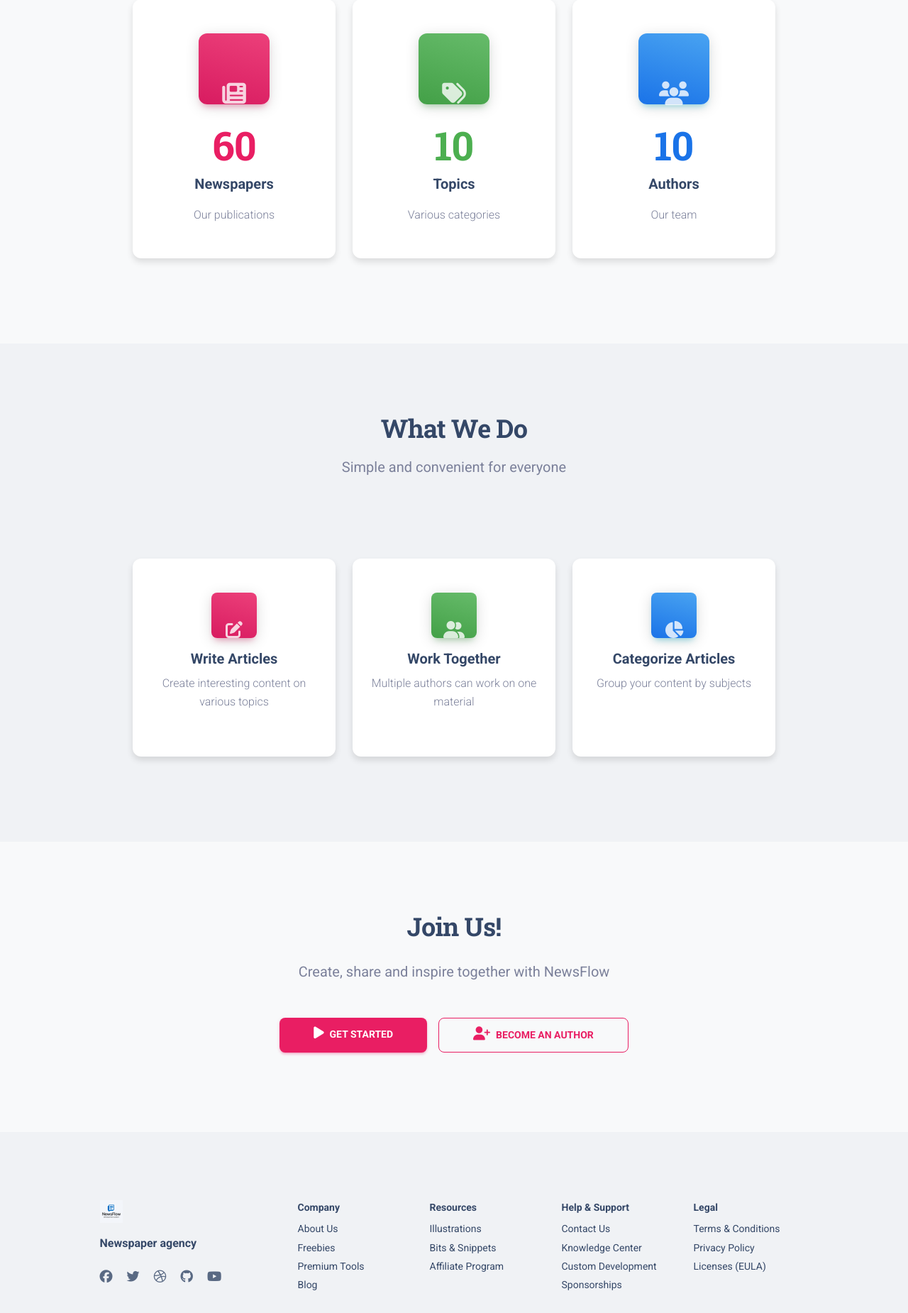
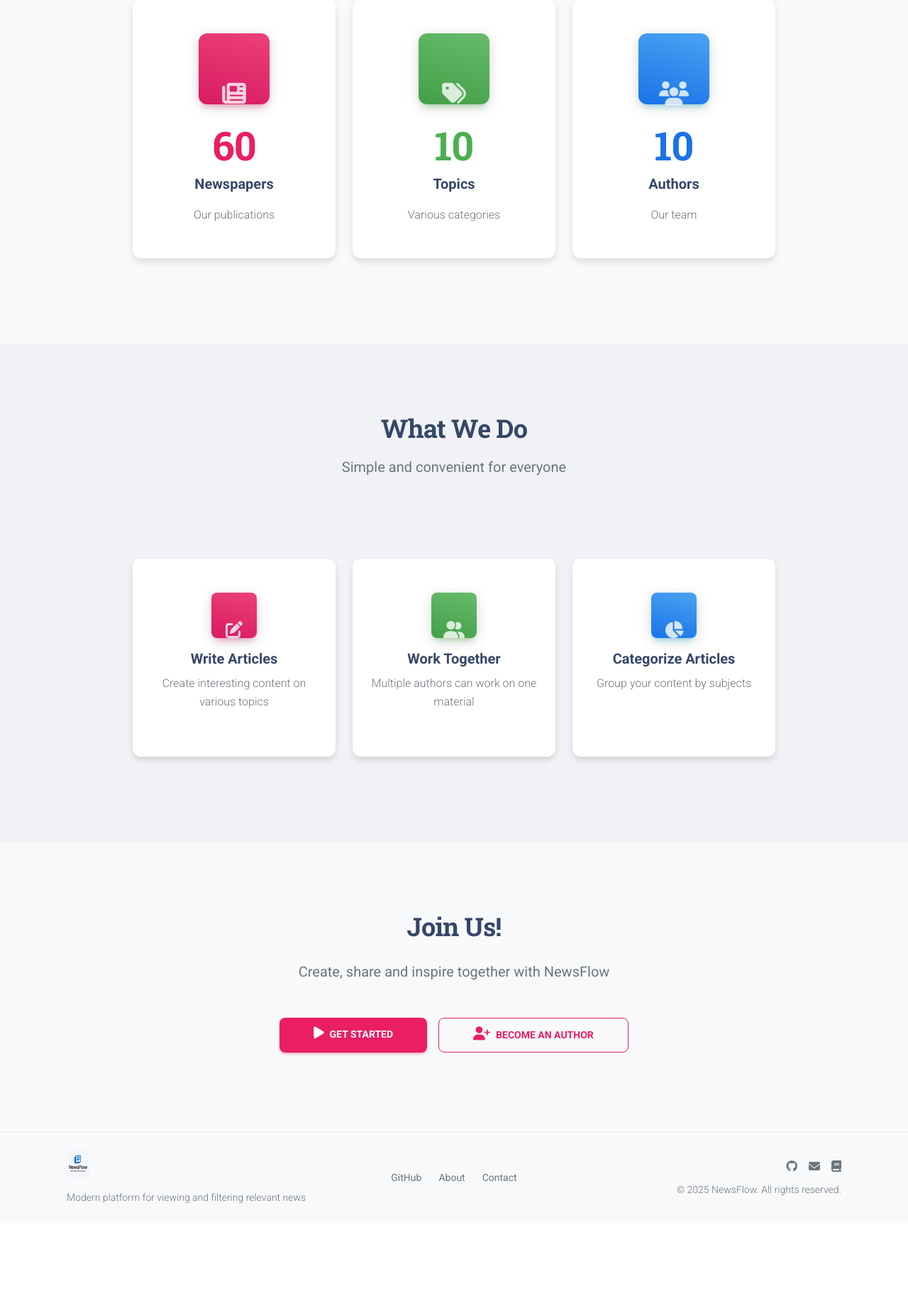
Before and after one commit to DanuloM/NewsFlow, a Django app: page / in a window 1280 px wide. Shown: the part 897-2747 px from the top of the page at 71% size. After the commit the page ends 2592 px from the top, so only its background shows below. Run offline with Django 4.2, Linux system fonts and the light colour scheme; a user stored in the database is signed in; data comes from the database, SQL or seed files in the repository; parts of the project's set-up code (start-up, migrations or seed data) failed here and were passed over; some libraries are stand-ins or nearby versions.

Commit message:
refactor: simplify footer layout

```diff
--- a/templates/includes/footer.html
+++ b/templates/includes/footer.html
@@ -1,142 +1,73 @@
+<footer class="footer py-4">
+  <div class="container">
+    <div class="row align-items-center">
+      <!-- Logo and Description -->
+      <div class="col-lg-4 mb-4 mb-lg-0 text-center text-lg-start">
+        <a href="https://github.com/DanuloM/NewsFlow" class="d-inline-block mb-3">
+          <img src="{{ ASSETS_ROOT }}/img/NewsFlow.png" class="footer-logo" alt="NewsFlow Logo" height="40">
+        </a>
+        <p class="text-muted mb-0 small">
+          Modern platform for viewing and filtering relevant news
+        </p>
+      </div>
 
-  <footer class="footer pt-5 mt-5">
-    <div class="container">
-      <div class=" row">
-        <div class="col-md-3 mb-4 ms-auto">
-          <div>
-            <a href="https://github.com/DanuloM/NewsFlow">
-              <img src="{{ ASSETS_ROOT }}/img/NewsFlow.png" class="mb-3 footer-logo" alt="main_logo">
+      <div class="col-lg-4 mb-4 mb-lg-0 text-center">
+        <div class="d-flex flex-wrap justify-content-center gap-4">
+          <a href="https://github.com/DanuloM/NewsFlow" class="text-muted text-decoration-none small" target="_blank">
+            GitHub
           </a>
-            <h6 class="font-weight-bolder mb-4">Newspaper agency</h6>
-          </div>
-          <div>
-            <ul class="d-flex flex-row ms-n3 nav">
-              <li class="nav-item">
-                <a class="nav-link pe-1" href="https://github.com/DanuloM" target="_blank">
-                  <i class="fab fa-facebook text-lg opacity-8"></i>
+          <a href="#" class="text-muted text-decoration-none small">
+            About
           </a>
-              </li>
-              <li class="nav-item">
-                <a class="nav-link pe-1" href="https://github.com/DanuloM" target="_blank">
-                  <i class="fab fa-twitter text-lg opacity-8"></i>
+          <a href="#" class="text-muted text-decoration-none small">
+            Contact
           </a>
-              </li>
-              <li class="nav-item">
-                <a class="nav-link pe-1" href="https://github.com/DanuloM" target="_blank">
-                  <i class="fab fa-dribbble text-lg opacity-8"></i>
-                </a>
-              </li>
-              <li class="nav-item">
-                <a class="nav-link pe-1" href="https://github.com/DanuloM" target="_blank">
-                  <i class="fab fa-github text-lg opacity-8"></i>
-                </a>
-              </li>
-              <li class="nav-item">
-                <a class="nav-link pe-1" href="https://github.com/DanuloM" target="_blank">
-                  <i class="fab fa-youtube text-lg opacity-8"></i>
-                </a>
-              </li>
-            </ul>
         </div>
       </div>
-        <div class="col-md-2 col-sm-6 col-6 mb-4">
-          <div>
-            <h6 class="text-sm">Company</h6>
-            <ul class="flex-column ms-n3 nav">
-              <li class="nav-item">
-                <a class="nav-link" href="https://github.com/DanuloM" target="_blank">
-                  About Us
+
+      <div class="col-lg-4 text-center text-lg-end">
+        <div class="d-flex justify-content-center justify-content-lg-end gap-3">
+          <a href="https://github.com/DanuloM" class="text-muted" target="_blank" title="GitHub">
+            <i class="fab fa-github"></i>
           </a>
-              </li>
-              <li class="nav-item">
-                <a class="nav-link" href="https://github.com/DanuloM" target="_blank">
-                  Freebies
+          <a href="mailto:your-email@example.com" class="text-muted" title="Email">
+            <i class="fas fa-envelope"></i>
           </a>
-              </li>
-              <li class="nav-item">
-                <a class="nav-link" href="https://github.com/DanuloM" target="_blank">
-                  Premium Tools
+          <a href="#" class="text-muted" title="Documentation">
+            <i class="fas fa-book"></i>
           </a>
-              </li>
-              <li class="nav-item">
-                <a class="nav-link" href="https://github.com/DanuloM" target="_blank">
-                  Blog
-                </a>
-              </li>
-            </ul>
         </div>
-        </div>
-        <div class="col-md-2 col-sm-6 col-6 mb-4">
-          <div>
-            <h6 class="text-sm">Resources</h6>
-            <ul class="flex-column ms-n3 nav">
-              <li class="nav-item">
-                <a class="nav-link" href="https://github.com/DanuloM" target="_blank">
-                  Illustrations
-                </a>
-              </li>
-              <li class="nav-item">
-                <a class="nav-link" href="https://github.com/DanuloM" target="_blank">
-                  Bits & Snippets
-                </a>
-              </li>
-              <li class="nav-item">
-                <a class="nav-link" href="https://github.com/DanuloM" target="_blank">
-                  Affiliate Program
-                </a>
-              </li>
-            </ul>
-          </div>
-        </div>
-        <div class="col-md-2 col-sm-6 col-6 mb-4">
-          <div>
-            <h6 class="text-sm">Help & Support</h6>
-            <ul class="flex-column ms-n3 nav">
-              <li class="nav-item">
-                <a class="nav-link" href="https://github.com/DanuloM" target="_blank">
-                  Contact Us
-                </a>
-              </li>
-              <li class="nav-item">
-                <a class="nav-link" href="https://github.com/DanuloM" target="_blank">
-                  Knowledge Center
-                </a>
-              </li>
-              <li class="nav-item">
-                <a class="nav-link" href="https://github.com/DanuloM" target="_blank">
-                  Custom Development
-                </a>
-              </li>
-              <li class="nav-item">
-                <a class="nav-link" href="https://github.com/DanuloM" target="_blank">
-                  Sponsorships
-                </a>
-              </li>
-            </ul>
-          </div>
-        </div>
-        <div class="col-md-2 col-sm-6 col-6 mb-4 me-auto">
-          <div>
-            <h6 class="text-sm">Legal</h6>
-            <ul class="flex-column ms-n3 nav">
-              <li class="nav-item">
-                <a class="nav-link" href="https://github.com/DanuloM" target="_blank">
-                  Terms & Conditions
-                </a>
-              </li>
-              <li class="nav-item">
-                <a class="nav-link" href="https://github.com/DanuloM" target="_blank">
-                  Privacy Policy
-                </a>
-              </li>
-              <li class="nav-item">
-                <a class="nav-link" href="https://github.com/DanuloM" target="_blank">
-                  Licenses (EULA)
-                </a>
-              </li>
-            </ul>
-          </div>
+        <p class="text-muted small mt-2 mb-0">
+          &copy; 2025 NewsFlow. All rights reserved.
+        </p>
       </div>
     </div>
   </div>
 </footer>
+
+<style>
+    .footer {
+        background-color: #f8f9fa;
+        border-top: 1px solid #e9ecef;
+    }
+
+    .footer-logo {
+        transition: opacity 0.3s ease;
+    }
+
+    .footer-logo:hover {
+        opacity: 0.8;
+    }
+
+    .footer a {
+        transition: color 0.3s ease;
+    }
+
+    .footer a:hover {
+        color: #007bff !important;
+    }
+
+    .text-muted {
+        color: #6c757d !important;
+    }
+</style>
```
Lines whose indentation alone changed are shown as unchanged.
